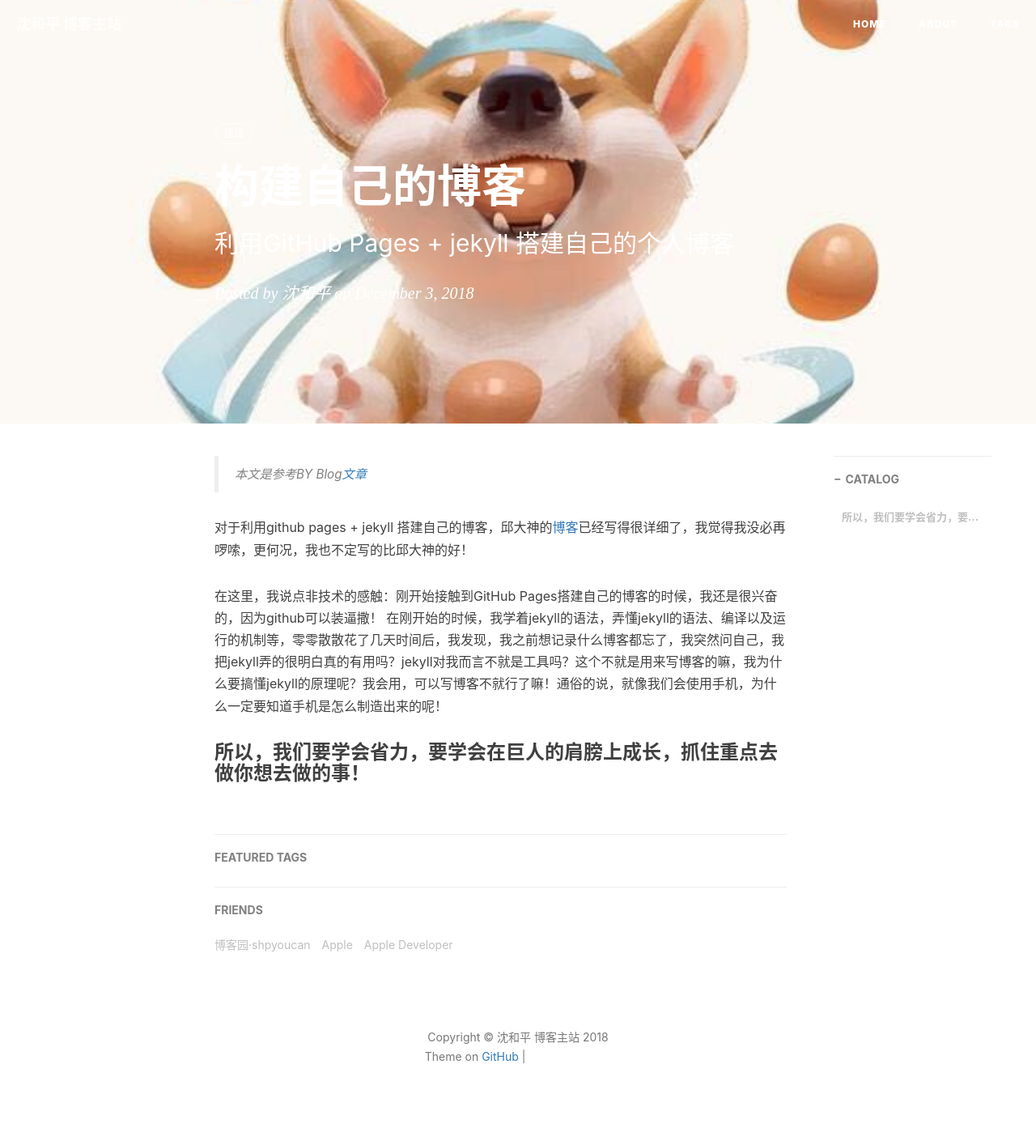
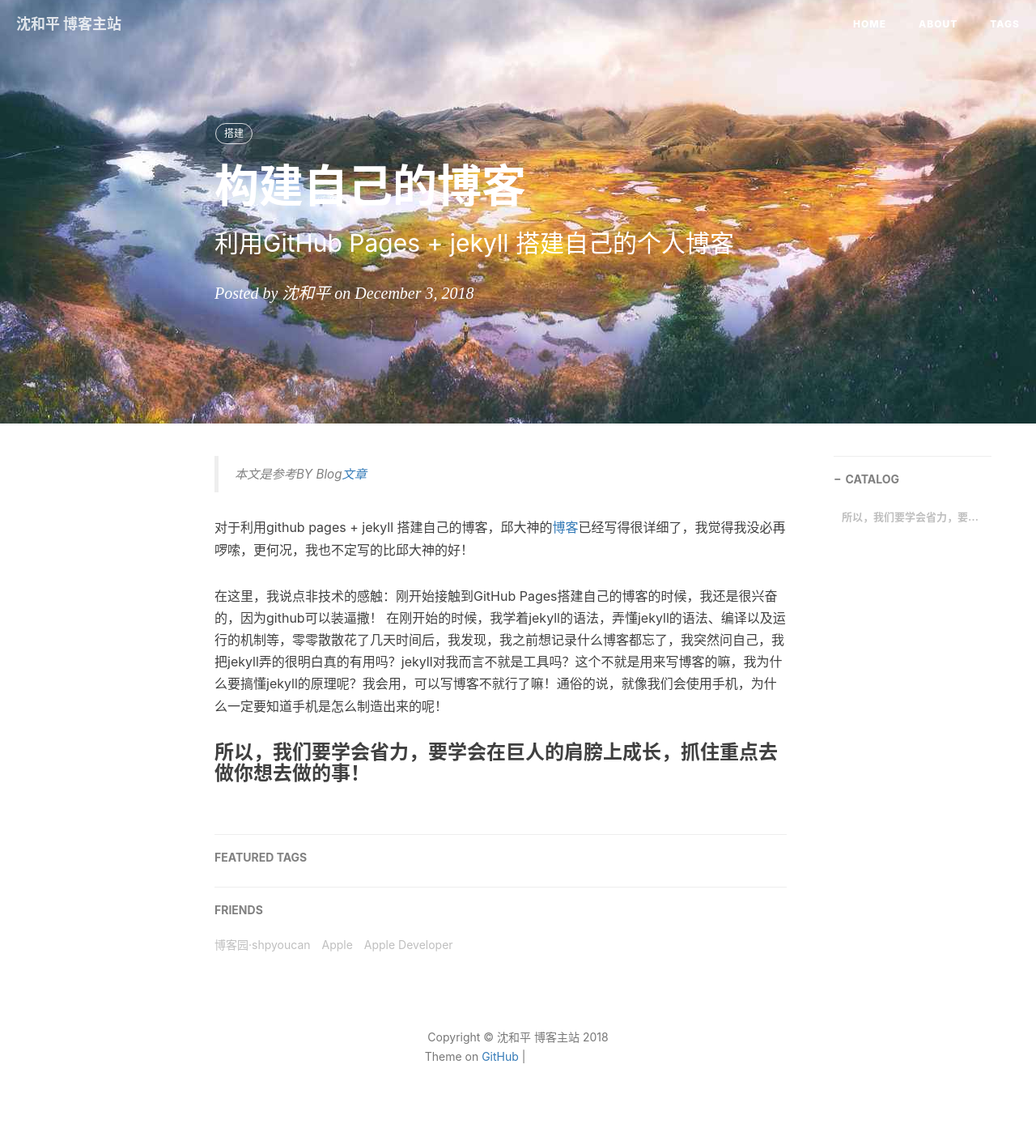
Before and after one commit to eudifnai/eudifnai.github.io, a Jekyll site: the page built from _posts/2018-12-3-构建自己的博客.md, in a window 1280 px wide. Shown: the whole page at 81% size. Built offline with Jekyll 4.4.1, drawn with Linux system fonts in a browser that asks for light colours; nearby versions of some CDN libraries; comment, search, counter and statistics services are not loaded; grey boxes are pictures that could not be loaded.

Commit message:
更换构建自己的博客头部背景图片

```diff
--- a/_posts/2018-12-3-构建自己的博客.md
+++ b/_posts/2018-12-3-构建自己的博客.md
@@ -4,7 +4,7 @@ title:      构建自己的博客
 subtitle:   利用GitHub Pages + jekyll 搭建自己的个人博客
 date:       2018-12-3
 author:     沈和平
-header-img: img/headerImage.jpg
+header-img: img/headerImage1.jpg
 catalog: true
 tags:
     - 搭建
```
Also changed, not shown: img/headerImage1.jpg (added).
